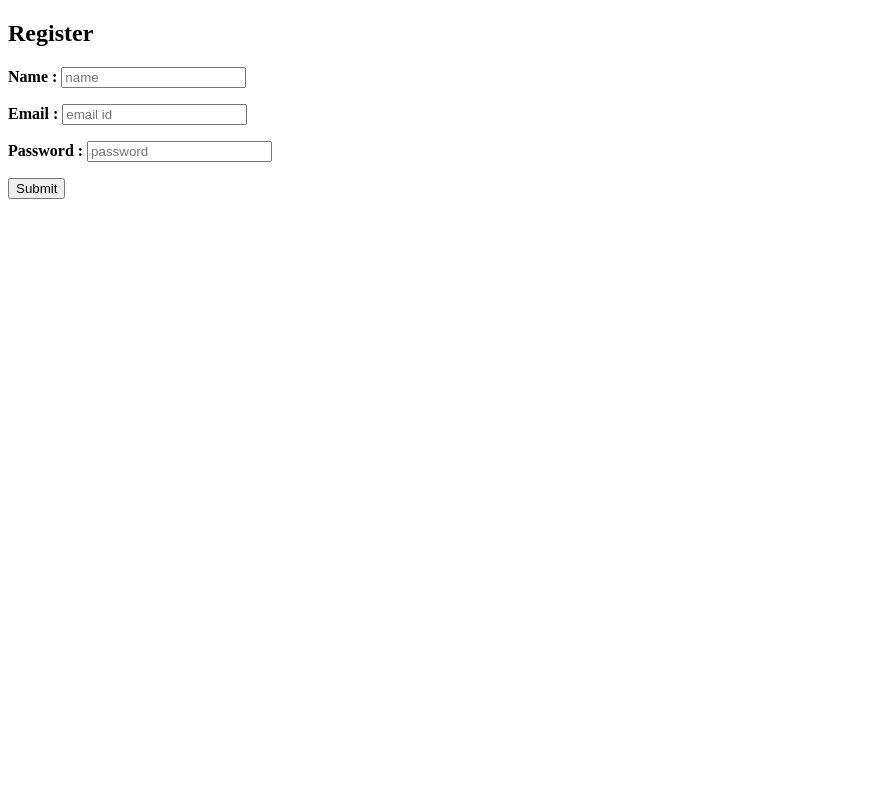
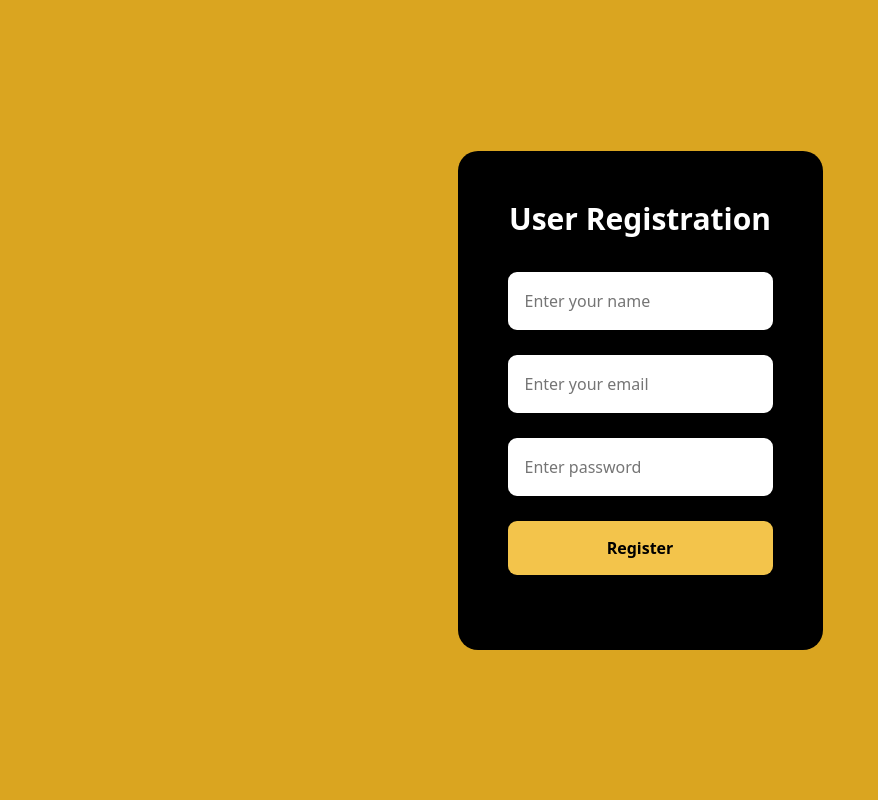
Before and after one commit to JibinAji21/NextGear, a Django app: page /register in a window 1280 px wide. Shown: the whole page, without its empty margins (0-878 px from the left). Run offline with Django 5.2, Linux system fonts and the light colour scheme.

Commit message:
next gear project

```diff
--- a/nextgear/templates/user/register.html
+++ b/nextgear/templates/user/register.html
@@ -3,20 +3,89 @@
 <head>
     <meta charset="UTF-8">
     <meta name="viewport" content="width=device-width, initial-scale=1.0">
-    <title>Document</title>
+    <title>registration</title>
+    <link href="https://cdn.jsdelivr.net/npm/bootstrap@5.3.3/dist/css/bootstrap.min.css" rel="stylesheet">
+    <script src="https://cdn.jsdelivr.net/npm/bootstrap@5.3.3/dist/js/bootstrap.bundle.min.js"></script>
+    <style>
+         * {
+            box-sizing: border-box;
+            margin: 0;
+            padding: 0;
+        }
+
+        body{
+            background-color: goldenrod;
+            display: flex;
+            justify-content: center;
+            align-items: center;
+            height: 100vh;
+        }
+
+        .reg_div{
+            background-color: black;
+            width: 100%;
+            max-width: 400px;
+            padding: 50px;
+            text-align: center;
+            border-radius: 20px;
+            text-align: center;
+        }
+
+        h2{
+            font-size: 30px;
+            color:white;
+            font-weight: 750;
+            margin-bottom:35px ;
+        }
+
+        .input-tag{
+            margin-bottom: 25px;
+        }
+
+        input[type="text"],
+        input[type="email"],
+        input[type="password"],
+        input[type="submit"] {
+            width: 100%;
+            padding:15px;
+            border-radius:9px;
+            border: 2px solid white;
+        }
+
+        input[type="submit"] {
+            background-color: rgb(243, 196, 75);
+            border:none;
+            border-radius: 9px;
+            font-weight: bold;
+        }
+
+        input[type="submit"]:hover {
+            background-color: gold ;
+        }
+
+    </style>
 </head>
 <body>
 
-    <div class="reg_div">
-        <h2 class="reg fw-light">Register</h2>
-        <form action="" method="post" enctype="multipart/form-data">
+    <form action="" method="post">
+        <div class="reg_div">
+            <h2>User Registration</h2>
             {% csrf_token %}
-            <p><b>Name : </b><input type="text" name="name" id="" placeholder="name" class="fw-light"></p>
-            <p><b>Email : </b><input type="email" name="email" id="" placeholder="email id" class="fw-light"></p>
-            <p><b>Password : </b><input type="password" name="password" id="" placeholder="password" class="fw-light"></p>
-            <input type="submit" value="Submit">
-        </form>
-    </div>
+            <div class="input-tag">
+                <input type="text" name="name" id="" placeholder="Enter your name">
+            </div>
+            <div class="input-tag">
+                <input type="email" name="email" id="" placeholder="Enter your email">
+            </div>
+            <div class="input-tag">
+                <input type="password" name="password" id="" placeholder="Enter password">
+            </div>
+            <div class="input-tag">
+                <input type="submit" value="Register">
+            </div>
+        </div>
+    </form>
+
 
 </body>
 </html>
```
